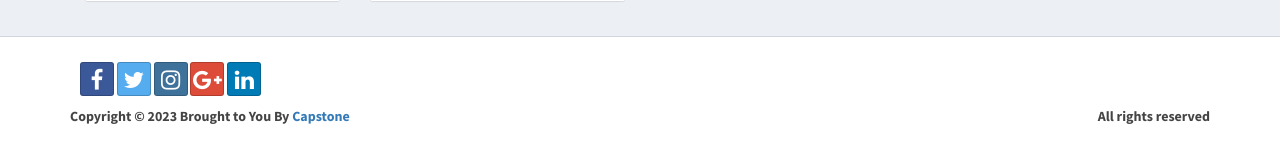
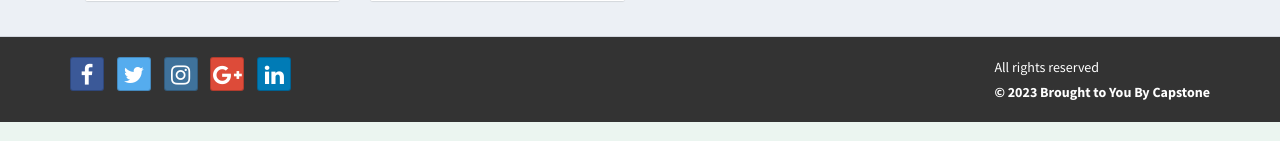
Before and after one commit to ForamP0706/eCommerce-Electronics-Shop, a PHP site: page / in a window 1280 px wide. Shown: the part 738-879 px from the top of the page. Run offline with PHP 8.4, Linux system fonts and the light colour scheme; data comes from the database, SQL or seed files in the repository; some libraries are stand-ins or nearby versions.

Commit message:
Added ABout us, Updated Footer

```diff
--- a/includes/footer.php
+++ b/includes/footer.php
@@ -1,15 +1,47 @@
 <footer class="main-footer">
     <div class="container">
-    <div class='box-body'>
+        <div class="row">
+            <div class="col-md-6">
+                <div class="social-icons">
                     <a class="btn btn-social-icon btn-facebook"><i class="fa fa-facebook"></i></a>
                     <a class="btn btn-social-icon btn-twitter"><i class="fa fa-twitter"></i></a>
                     <a class="btn btn-social-icon btn-instagram"><i class="fa fa-instagram"></i></a>
                     <a class="btn btn-social-icon btn-google"><i class="fa fa-google-plus"></i></a>
                     <a class="btn btn-social-icon btn-linkedin"><i class="fa fa-linkedin"></i></a>
                 </div>
-      <div class="pull-right hidden-xs">
-        <b>All rights reserved</b>
             </div>
-      <strong>Copyright &copy; 2023 Brought to You By <a href="">Capstone</a></strong>
+            <div class="col-md-6">
+                <div class="copyright-text pull-right">
+                    <p>All rights reserved</p>
+                    <strong>&copy; 2023 Brought to You By <a href="#">Capstone</a></strong>
+                </div>
+            </div>
+        </div>
     </div>
 </footer>
+
+<style>
+    .main-footer {
+        background-color: #333;
+        color: #fff;
+        padding: 20px 0;
+    }
+
+    .social-icons a {
+        margin-right: 10px;
+        color: #fff;
+    }
+
+    .copyright-text p {
+        margin-bottom: 5px;
+    }
+
+    .copyright-text a {
+        color: #fff;
+        text-decoration: none;
+    }
+
+    .copyright-text a:hover {
+        text-decoration: underline;
+    }
+</style>
--- a/includes/navbar.php
+++ b/includes/navbar.php
@@ -13,7 +13,7 @@
       <div class="collapse navbar-collapse pull-left " id="navbar-collapse">
         <ul class="nav navbar-nav ">
           <li><a href="index.php">HOME</a></li>
-          <li><a href="">ABOUT US</a></li>
+          <li><a href="about_us.php">ABOUT US</a></li>
           <li><a href="">CONTACT US</a></li>
           <li class="dropdown">
             <a href="#" class="dropdown-toggle" data-toggle="dropdown">CATEGORY <span class="caret"></span></a>
```
Also changed, not shown: about_us.php (added, +57 -0 lines). Lines whose indentation alone changed are shown as unchanged.
